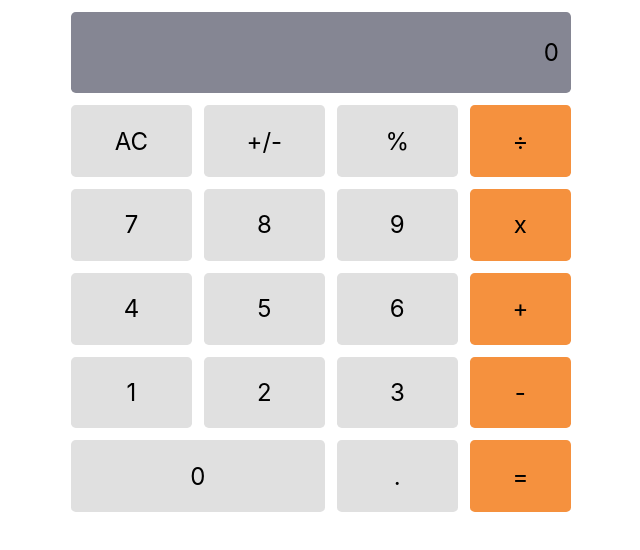
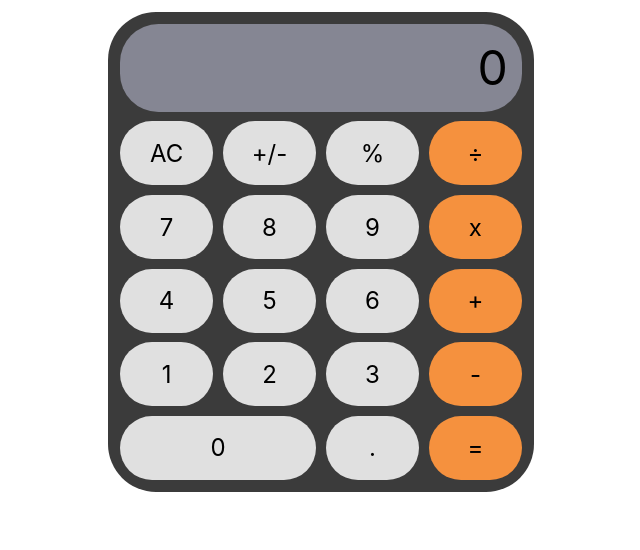
Before and after one commit to grauJavier/math-magicians, a React (Create React App) app: page / in a window 1280 px wide. Shown: the top 550 px of the page, without its empty margins (319-959 px from the left). Built offline with nearby package versions, Linux system fonts and the light colour scheme.

Commit message:
Refactor and styling using DRY

```diff
--- a/src/components/Calculator.css
+++ b/src/components/Calculator.css
@@ -1,40 +1,55 @@
+:root {
+  --grid-gap: 0.4em;
+  --btn-padding: 0.5em;
+  --btn-border-radius: 2em;
+}
+
 * {
   box-sizing: border-box;
   margin: 0;
   padding: 0;
 }
 
+.grid {
+  display: grid;
+}
+
 #calculator {
-  display: grid;
+  background-color: #3b3b3b;
   grid-template-rows: 1fr 5fr;
-  width: 500px;
-  height: 500px;
-  gap: 0.5em;
+  width: 33.3%;
+  max-width: 480px;
+  max-height: 480px;
+  min-width: 330px;
   margin: 0.5em auto;
   font-size: 1.5em;
+  gap: var(--grid-gap);
+  padding: var(--btn-padding);
+  border-radius: var(--btn-border-radius);
 }
 
 #calculator__display {
   background-color: #858693;
   justify-content: end;
+  font-size: 2em;
+  border-radius: 0.8em;
+  padding: 0.3em;
 }
 
 #calculator__keypad {
-  display: grid;
-  gap: 0.5em;
+  gap: var(--grid-gap);
+  grid-template-columns: repeat(4, 1fr);
 }
 
 #calculator__grey-btns-container {
-  display: grid;
   grid-template-columns: repeat(3, 1fr);
   grid-column: 1 / 4;
-  gap: 0.5em;
+  gap: var(--grid-gap);
 }
 
 #calculator__orange-btns-container {
-  display: grid;
   grid-column: 4 / 5;
-  gap: 0.5em;
+  gap: var(--grid-gap);
 }
 
 #calculator__display,
@@ -42,15 +57,17 @@
 .calculator__orange-btn {
   width: 100%;
   height: 100%;
-  border-radius: 0.2em;
-  padding: 0.5em;
   display: flex;
   align-items: center;
 }
 
 .calculator__grey-btn,
 .calculator__orange-btn {
+  border-radius: var(--btn-border-radius);
+  padding: var(--btn-padding);
   justify-content: center;
+  cursor: pointer;
+  user-select: none;
 }
 
 .calculator__grey-btn {
--- a/src/components/Calculator.js
+++ b/src/components/Calculator.js
@@ -1,22 +1,15 @@
 import React from 'react';
 import PropTypes from 'prop-types';
 
-const GreyButton = ({ innerText }) => (
-  <div id={`btn${innerText}`} className="calculator__grey-btn">
+const Button = ({ innerText, className }) => (
+  <div id={`btn${innerText}`} className={className}>
     {innerText}
   </div>
 );
-GreyButton.propTypes = {
+
+Button.propTypes = {
   innerText: PropTypes.oneOfType([PropTypes.string, PropTypes.number]).isRequired,
-};
-
-const OrangeButton = ({ innerText }) => (
-  <div id={`btn${innerText}`} className="calculator__orange-btn">
-    {innerText}
-  </div>
-);
-OrangeButton.propTypes = {
-  innerText: PropTypes.oneOfType([PropTypes.string, PropTypes.number]).isRequired,
+  className: PropTypes.oneOfType([PropTypes.string, PropTypes.number]).isRequired,
 };
 
 const Display = ({ innerText }) => (
@@ -33,7 +26,7 @@ const UtilityPad = () => {
   const OUTPUT = [];
 
   for (let i = 0; i < UTILITY_BUTTONS.length; i += 1) {
-    OUTPUT.push(<GreyButton key={i} innerText={UTILITY_BUTTONS[i]} />);
+    OUTPUT.push(<Button innerText={UTILITY_BUTTONS[i]} className="calculator__grey-btn" />);
   }
 
   return OUTPUT;
@@ -41,17 +34,18 @@ const UtilityPad = () => {
 
 const NumericPad = () => {
   const OUTPUT = [];
-  let highestNumber = 9;
+  const NUMERIC_PAD_ROWS = [
+    [7, 8, 9],
+    [4, 5, 6],
+    [1, 2, 3],
+    [0, '.'],
+  ];
 
-  for (let i = 1; i <= 3; i += 1) {
-    for (let int = highestNumber - 2; int <= highestNumber; int += 1) {
-      OUTPUT.push(<GreyButton key={int} innerText={int} />);
+  for (let row = 0; row < NUMERIC_PAD_ROWS.length; row += 1) {
+    for (let number = 0; number < NUMERIC_PAD_ROWS[row].length; number += 1) {
+      OUTPUT.push(<Button innerText={NUMERIC_PAD_ROWS[row][number]} className="calculator__grey-btn" />);
     }
-    highestNumber -= 3;
   }
-
-  OUTPUT.push(<GreyButton key="0" innerText={0} />);
-  OUTPUT.push(<GreyButton key="decimal" innerText="." />);
 
   return OUTPUT;
 };
@@ -61,21 +55,21 @@ const OperatorsPad = () => {
   const OUTPUT = [];
 
   for (let i = 0; i < OPERATOR_BUTTONS.length; i += 1) {
-    OUTPUT.push(<OrangeButton key={i} innerText={OPERATOR_BUTTONS[i]} />);
+    OUTPUT.push(<Button innerText={OPERATOR_BUTTONS[i]} className="calculator__orange-btn" />);
   }
 
   return OUTPUT;
 };
 
 const Calculator = () => (
-  <div id="calculator">
+  <div id="calculator" className="grid">
     <Display innerText="0" />
-    <div id="calculator__keypad">
-      <div id="calculator__grey-btns-container">
+    <div id="calculator__keypad" className="grid">
+      <div id="calculator__grey-btns-container" className="grid">
         <UtilityPad />
         <NumericPad />
       </div>
-      <div id="calculator__orange-btns-container">
+      <div id="calculator__orange-btns-container" className="grid">
         <OperatorsPad />
       </div>
     </div>
```
